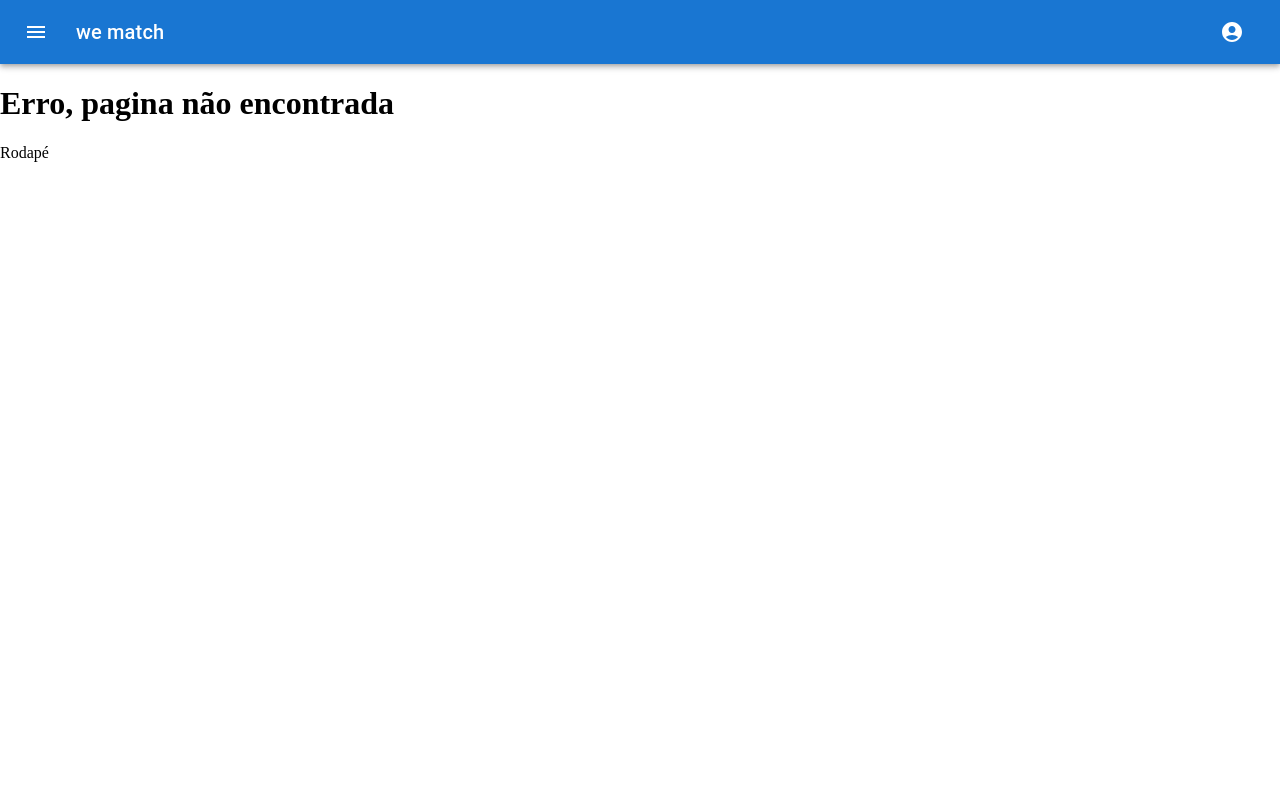
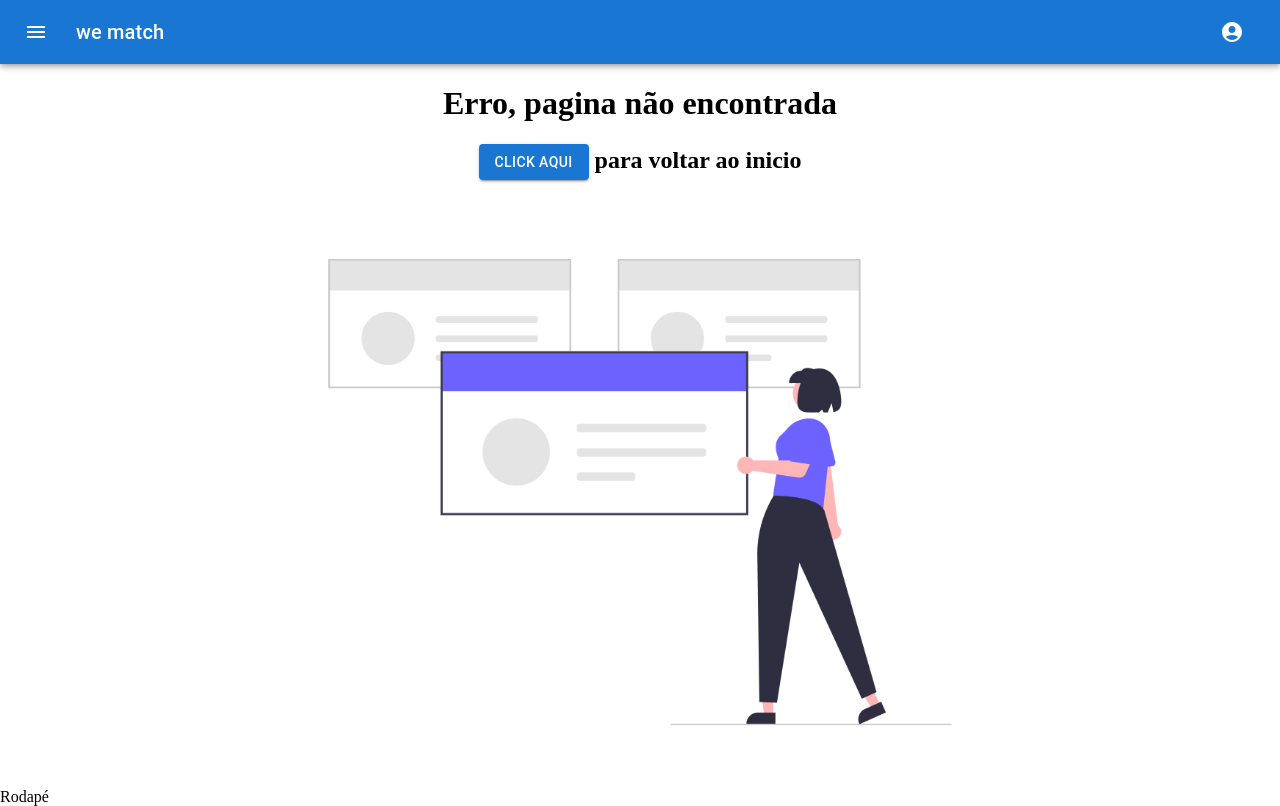
Before and after one commit to iwtrainingbr/app-front-11, a React (Create React App) app: page /carrinho in a window 1280 px wide. Built offline with nearby package versions, Linux system fonts and the light colour scheme.

Commit message:
auterei o NotFound

```diff
--- a/src/pages/Login/style.css
+++ b/src/pages/Login/style.css
@@ -22,7 +22,7 @@
 
 }
 
-img {
+.img-login {
   weight: 300px;
   height: 50px;
   display: block;
--- a/src/pages/NotFound/index.js
+++ b/src/pages/NotFound/index.js
@@ -1,7 +1,17 @@
-export default function NotFound() {
+import img from './not.png';
+import './style.css';
+import {Link} from 'react-router-dom';
+import {Button} from "@mui/material";
+
+
+function NotFound() {
   return (
-    <div>
+    <div align='center'>
       <h1>Erro, pagina não encontrada</h1>
+      <h2><Button variant="contained"><Link to='/'>Click Aqui</Link></Button> para voltar ao inicio</h2>
+      <img className='img' src={img}/>
     </div>
   )
 }
+
+export default NotFound
--- /dev/null
+++ b/src/pages/NotFound/style.css
@@ -0,0 +1,4 @@
+.img {
+    width: 800px;
+    margin: auto;
+  }
--- a/src/styles.css
+++ b/src/styles.css
@@ -3,3 +3,8 @@ html, body {
   padding: 0;
   margin: 0;
 }
+
+a {
+  color: inherit;
+  text-decoration: none;
+}
```
Also changed, not shown: src/pages/NotFound/not.png (added).
